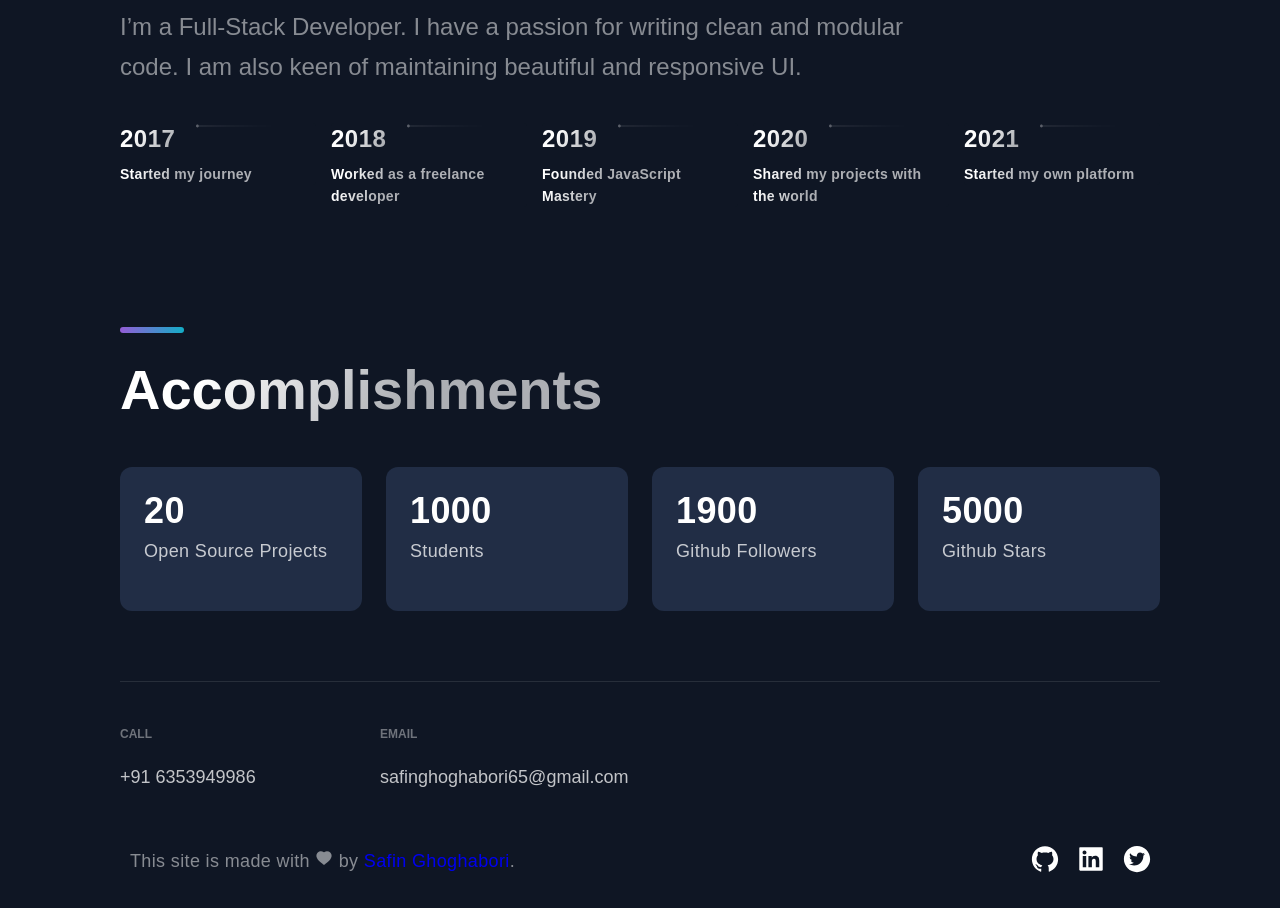
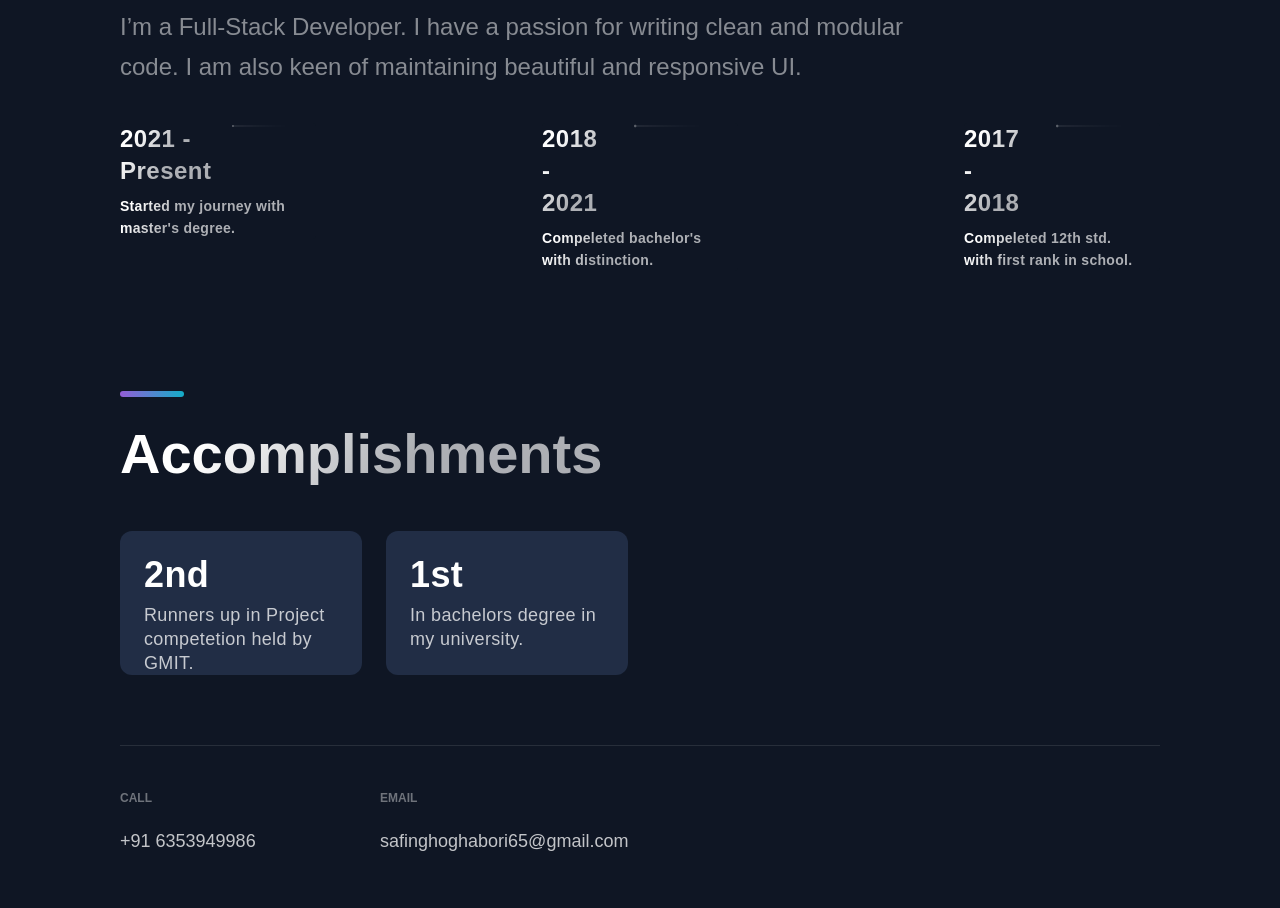
Before and after one commit to safinghoghabori/safinghoghabori.github.io, a React (Create React App) app: page / in a window 1280 px wide. Shown: the part 3280-4188 px from the top of the page. Built offline with nearby package versions, Linux system fonts and the light colour scheme.

Commit message:
constants file changed

```diff
--- a/src/constants/constants.js
+++ b/src/constants/constants.js
@@ -57,16 +57,27 @@ export const projects = [
 ];
 
 export const TimeLineData = [
-  { year: 2017, text: "Started my journey" },
-  { year: 2018, text: "Worked as a freelance developer" },
-  { year: 2019, text: "Founded JavaScript Mastery" },
-  { year: 2020, text: "Shared my projects with the world" },
-  { year: 2021, text: "Started my own platform" },
+  {
+    year: "2021 - Present",
+    title: "Masters in Computer Application",
+    college: "Nirma University",
+    text: "Started my journey with master's degree.",
+  },
+  {
+    year: "2018 - 2021",
+    title: "Bachelors in Computer Application",
+    college: "Shree Swaminarayan College Of Computer Science",
+    text: "Compeleted bachelor's with distinction.",
+  },
+  {
+    year: "2017 - 2018",
+    title: "Class XII",
+    college: "Shree R.K. Gharshala",
+    text: "Compeleted 12th std. with first rank in school.",
+  },
 ];
 
 export const accomplishments = [
-  { rank: 20, text: "Open Source Projects" },
-  { rank: 1000, text: "Students" },
-  { rank: 1900, text: "Github Followers" },
-  { rank: 5000, text: "Github Stars" },
+  { rank: "2nd", text: "Runners up in Project competetion held by GMIT." },
+  { rank: "1st", text: "In bachelors degree in my university." },
 ];
```
